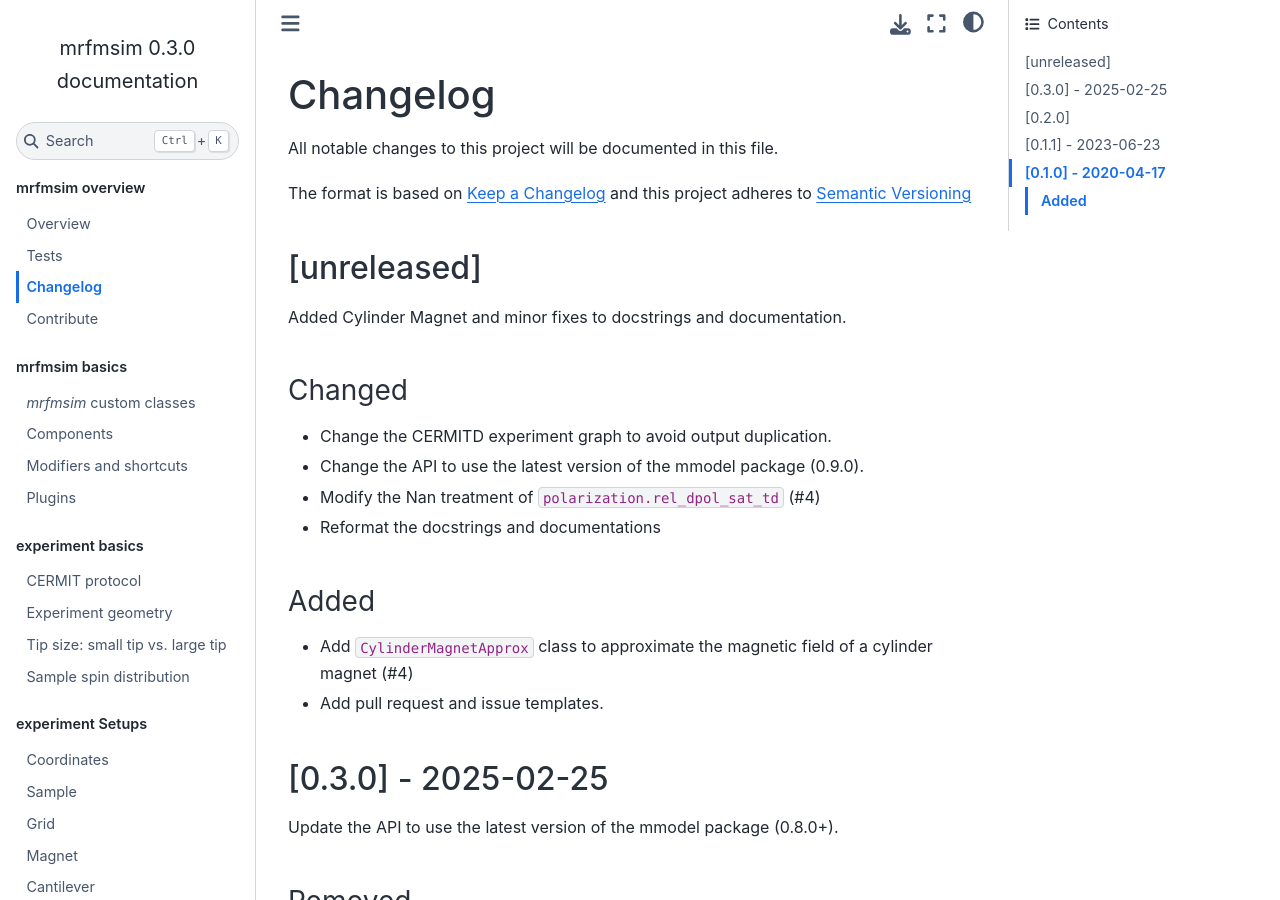
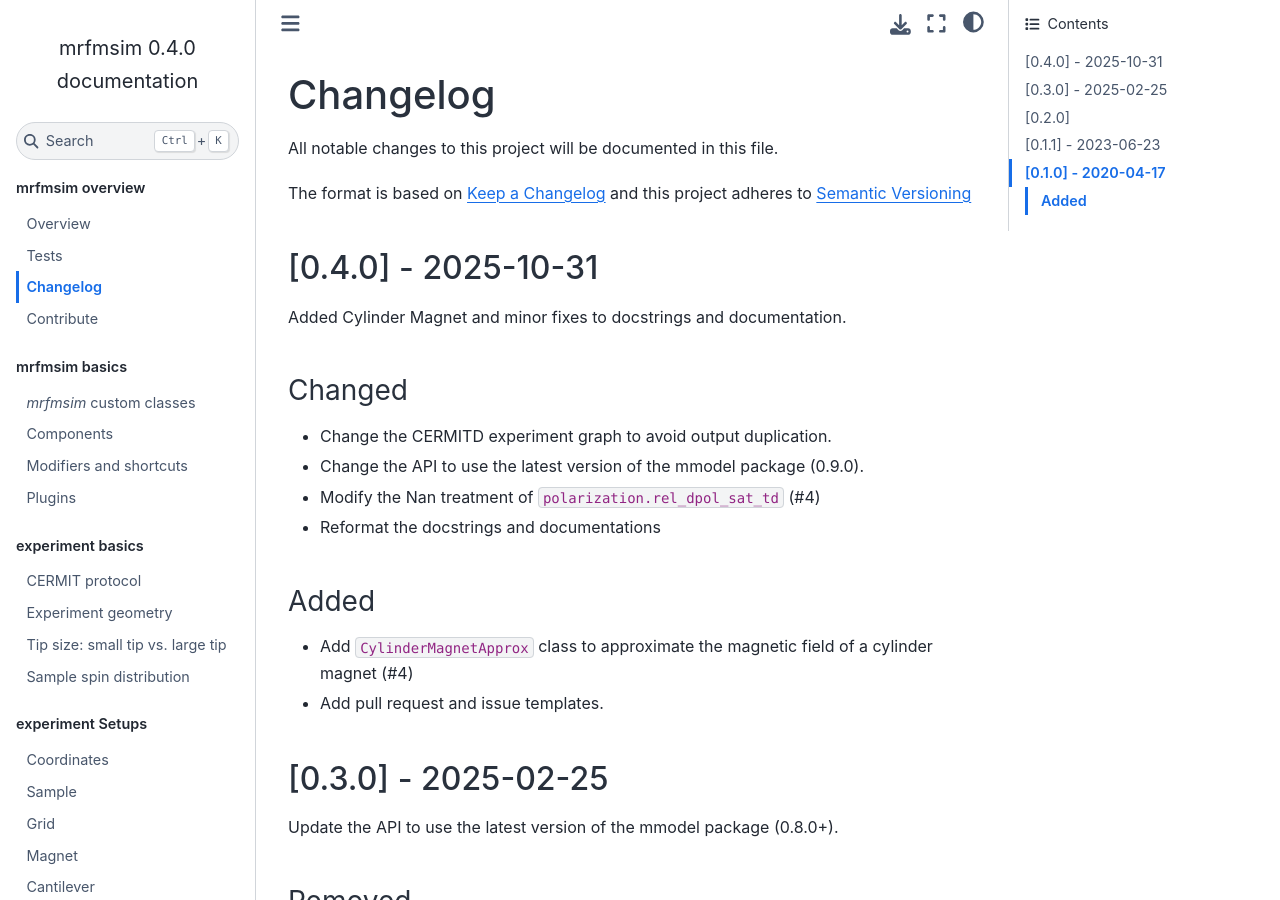
Before and after one commit to Marohn-Group/mrfmsim, a Sphinx documentation site: the page built from docs/changelog.rst, in a window 1280 px wide and 900 px high. Built offline with Sphinx 7.4.7 and the Sphinx Book theme 1.1.4, drawn with Linux system fonts in a browser that asks for light colours.

Commit message:
Release version 0.4.0

```diff
--- a/CHANGELOG.rst
+++ b/CHANGELOG.rst
@@ -7,8 +7,8 @@ The format is based on
 and this project adheres to
 `Semantic Versioning <https://semver.org/spec/v2.0.0.html>`_
 
-[unreleased]
-------------
+[0.4.0] - 2025-10-31
+---------------------
 
 Added Cylinder Magnet and minor fixes to docstrings and documentation.
 
--- a/docs/conf.py
+++ b/docs/conf.py
@@ -17,7 +17,7 @@ sys.path.insert(0, os.path.abspath(".."))
 project = 'mrfmsim'
 # copyright = '2023 - 2025, Peter Sun'
 author = 'Peter Sun'
-release = '0.3.0'
+release = '0.4.0'
 
 # -- General configuration ---------------------------------------------------
 # https://www.sphinx-doc.org/en/master/usage/configuration.html#general-configuration
--- a/pyproject.toml
+++ b/pyproject.toml
@@ -1,6 +1,6 @@
 [tool.poetry]
 name = "MrfmSim"
-version = "0.3.0"
+version = "0.4.0"
 description = "Simulate magnetic resonance force microscopy experiments."
 authors = ["Peter Sun <hs859@cornell.edu>", "John Marohn <jam99@cornell.edu>"]
 maintainers = ["Peter Sun <hs859@cornell.edu>"]
```
